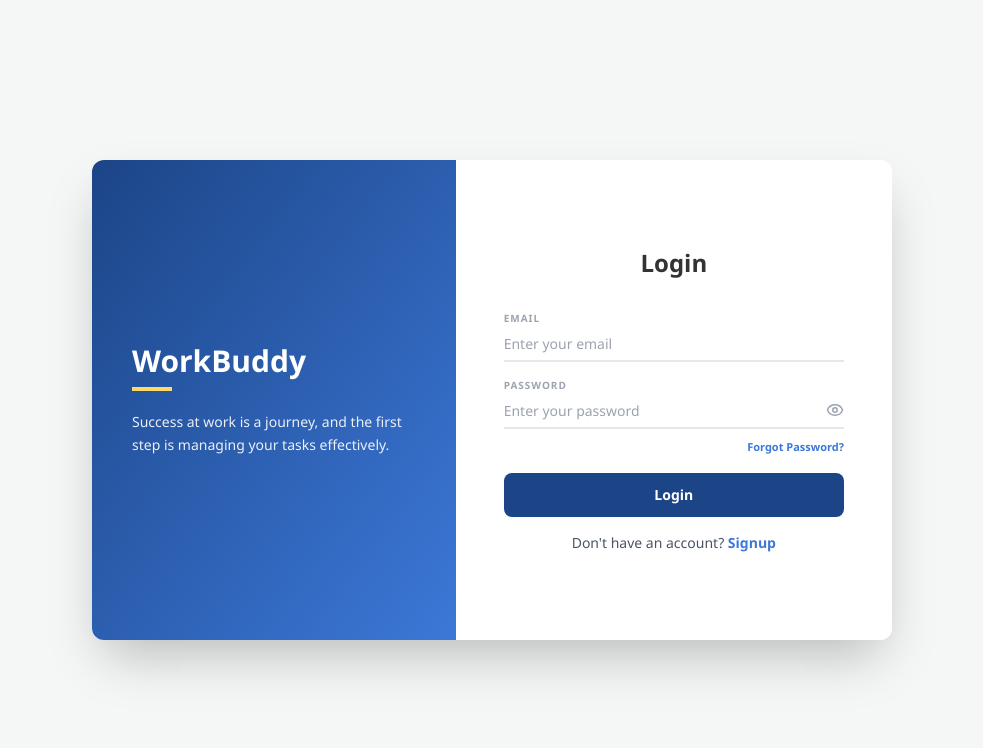
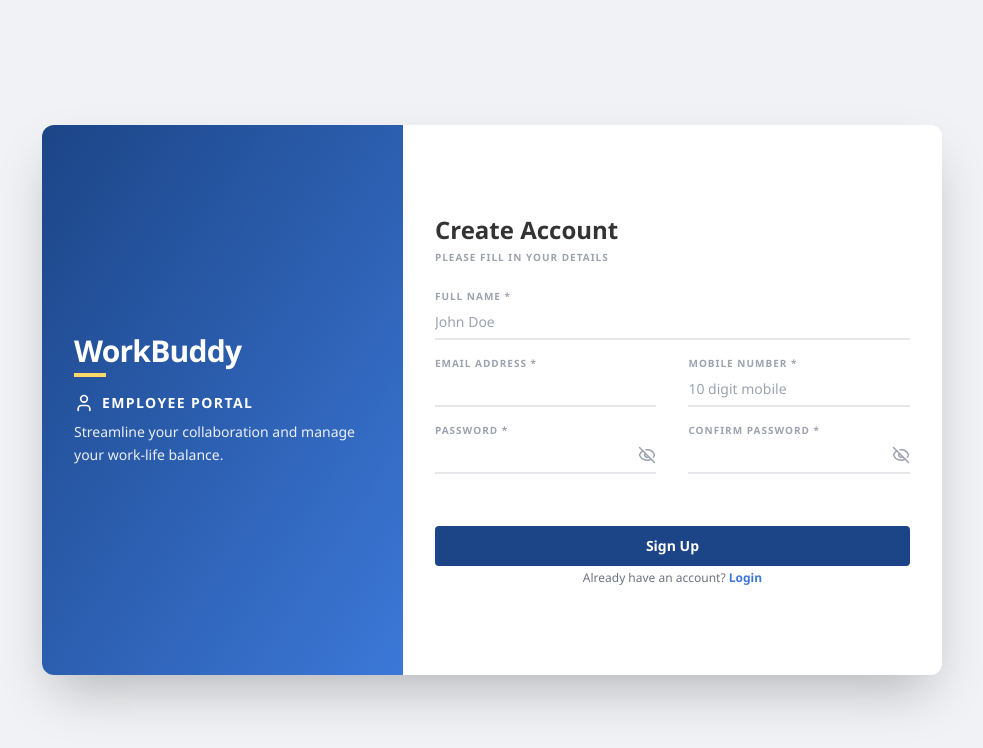
Before and after one commit to imakashy00/emp-management-portal, a React (Create React App) app in the folder reactapp/: page /register-manager in a window 1280 px wide. Before the commit this address led to /login. Shown: the top 748 px of the page, without its empty margins (148-1131 px from the left). Built offline with nearby package versions, Linux system fonts and the light colour scheme; no server answers.

Commit message:
try using same signup form

```diff
--- /dev/null
+++ b/reactapp/src/Components/ManagerInvitation.jsx
@@ -0,0 +1,89 @@
+import React, { useState } from 'react';
+import axios from 'axios';
+import { Mail, Send } from 'lucide-react';
+import { toast } from 'react-toastify';
+import API from '../apiConfig'; // Ensure INVITE_MANAGER is defined here
+import Input from '../Components/Input';
+import Button from '../Components/Button';
+
+const ManagerInvitation = () => {
+    const [email, setEmail] = useState('');
+    const [loading, setLoading] = useState(false);
+
+    const handleSubmit = async (e) => {
+        e.preventDefault();
+
+        // Simple validation
+        if (!email) {
+            return toast.error("Please enter an email address");
+        }
+
+        setLoading(true);
+        try {
+            // Data to send to backend
+            const payload = { email };
+
+            // Hitting the /invite-manager route
+            // If API.INVITE_MANAGER is not defined, replace with '/api/invite-manager'
+            await axios.post(API.INVITE_MANAGER, payload);
+
+            toast.success("Invitation sent to manager successfully!");
+            setEmail(''); // Reset form
+        } catch (err) {
+            const errorMsg = err.response?.data?.message || "Failed to send invitation";
+            toast.error(errorMsg);
+        } finally {
+            setLoading(false);
+        }
+    };
+
+    return (
+        <div className="flex-1 flex items-center justify-center p-6 bg-[#fff]">
+            <div className="w-full max-w-[500px] bg-white rounded-2xl shadow-xl overflow-hidden border border-gray-100">
+
+                {/* Professional Header */}
+                <div className="bg-[#1C4587] p-6 text-center">
+                    <h2 className="text-xl font-bold text-white uppercase tracking-widest">
+                        Invite New Manager
+                    </h2>
+                    <div className="w-12 h-1 bg-[#FFD966] mx-auto mt-2 rounded-full"></div>
+                    <p className="text-blue-100 text-[10px] mt-3 uppercase tracking-tighter opacity-80">
+                        Enter the manager's email to grant them system access
+                    </p>
+                </div>
+
+                <form onSubmit={handleSubmit} className="p-8 space-y-6">
+                    <div className="group">
+                        <Input
+                            label="Manager Email Address"
+                            name="email"
+                            type="email"
+                            placeholder="e.g. manager@company.com"
+                            required
+                            icon={Mail}
+                            value={email}
+                            onChange={(e) => setEmail(e.target.value)}
+                        />
+                    </div>
+
+                    <div className="pt-2">
+                        <Button
+                            type="submit"
+                            loading={loading}
+                            className="flex items-center justify-center gap-2"
+                        >
+                            <Send size={18} />
+                            <span>Send Invitation Link</span>
+                        </Button>
+                    </div>
+
+                    <p className="text-center text-[10px] text-gray-400 italic">
+                        Managers will receive a registration link via this email.
+                    </p>
+                </form>
+            </div>
+        </div>
+    );
+};
+
+export default ManagerInvitation;
--- a/reactapp/src/Components/Signup.jsx
+++ b/reactapp/src/Components/Signup.jsx
@@ -1,10 +1,10 @@
+
 import React, { useState } from 'react';
 import { useNavigate, useSearchParams } from 'react-router-dom';
 import { useSignup } from '../hooks/useSignup';
 import Input from './Input';
 import Button from './Button';
-import { Eye, EyeOff } from 'lucide-react'
-
+import { Eye, EyeOff, ShieldCheck, User } from 'lucide-react';
 
 const Signup = () => {
   const navigate = useNavigate();
@@ -12,59 +12,81 @@ const Signup = () => {
   const token = searchParams.get('token');
   const inviteEmail = searchParams.get('email');
 
+  // Passing token and inviteEmail to hook
   const { formData, errors, loading, handleInputChange, handleSubmit } = useSignup(token, inviteEmail, navigate);
 
   const [showPassword, setShowPassword] = useState(false);
   const [showConfirm, setShowConfirm] = useState(false);
+
+  // Determine if this is a Manager Registration
+  const isManagerInvited = !!token;
 
   return (
     <div className="h-screen w-screen flex items-center justify-center bg-[#f0f2f5] overflow-hidden font-['Segoe_UI',sans-serif]">
       <div className="flex flex-col md:flex-row w-full max-w-[900px] h-auto md:h-[550px] bg-white rounded-xl overflow-hidden shadow-2xl mx-4">
 
         {/* Left Side: Branding */}
-        <div className="flex-1 bg-gradient-to-br from-[#1C4587] to-[#3C78D8] text-white p-8 flex flex-col justify-center">
+        <div className={`flex-1 ${isManagerInvited ? 'bg-gradient-to-br from-[#1C4587] to-[#0d2347]' : 'bg-gradient-to-br from-[#1C4587] to-[#3C78D8]'} text-white p-8 flex flex-col justify-center transition-colors duration-500`}>
           <h1 className="text-3xl font-bold mb-1 tracking-tight">WorkBuddy</h1>
           <div className="w-8 h-1 bg-[#FFD966] mb-4"></div>
+
+          <div className="flex items-center gap-2 mb-2">
+            {isManagerInvited ? <ShieldCheck size={20} className="text-[#FFD966]" /> : <User size={20} />}
+            <p className="text-sm font-bold uppercase tracking-widest">
+              {isManagerInvited ? "Manager Portal" : "Employee Portal"}
+            </p>
+          </div>
+
           <p className="text-sm leading-relaxed opacity-90">
-            {token ? "Manager Authorization Protocol" : "Streamline your collaboration today."}
+            {isManagerInvited
+              ? "Complete your secure registration to start managing your team's requests."
+              : "Streamline your collaboration and manage your work-life balance."}
           </p>
         </div>
 
         {/* Right Side: Form */}
         <div className="flex-[1.6] p-8 flex flex-col justify-center bg-white">
-          <h2 className="text-2xl font-bold text-center mb-6 text-[#333]">
-            {token ? "Complete Registration" : "Create Account"}
+          <h2 className="text-2xl font-bold text-[#333] mb-1">
+            {isManagerInvited ? "Manager Setup" : "Create Account"}
           </h2>
+          <p className="text-[10px] text-gray-400 mb-6 uppercase tracking-widest font-bold">
+            {isManagerInvited ? `Invited: ${inviteEmail}` : "Please fill in your details"}
+          </p>
 
           <form onSubmit={handleSubmit} className="space-y-1">
             <div className="grid grid-cols-1 md:grid-cols-2 gap-x-8 gap-y-4">
 
               <Input
-                label="User Name"
+                label="Full Name"
                 name="userName"
                 required
                 containerClass="md:col-span-2"
                 error={errors.userName}
+                value={formData.userName}
                 onChange={handleInputChange}
+                placeholder="John Doe"
               />
 
               <Input
-                label="Email"
+                label="Email Address"
                 name="email"
                 required
-                value={formData.email}
-                disabled={!!inviteEmail}
+                value={formData.email} // Auto-filled from URL if manager
+                disabled={isManagerInvited} // Locked if manager
                 error={errors.email}
                 onChange={handleInputChange}
+                className={isManagerInvited ? "bg-gray-50 text-gray-500" : ""}
               />
 
               <Input
-                label="Mobile"
+                label="Mobile Number"
                 name="mobile"
                 type="number"
                 required
                 error={errors.mobile}
+                value={formData.mobile}
                 onChange={handleInputChange}
+                placeholder="10 digit mobile"
               />
 
               <Input
@@ -90,9 +112,14 @@ const Signup = () => {
               />
             </div>
 
-            <Button type="submit" loading={loading}>
-              {token ? "Verify & Register" : "Submit"}
-            </Button>
+            {/* Note: The 'token' is held in the useSignup hook's scope,
+                it doesn't need a visible input field as it's added to payload on submit */}
+
+            <div className="pt-4">
+              <Button type="submit" loading={loading}>
+                {isManagerInvited ? "Verify & Complete Setup" : "Sign Up"}
+              </Button>
+            </div>
 
             <p className="text-center mt-4 text-xs text-gray-500">
               Already have an account?{' '}
--- a/reactapp/src/ManagerComponents/EmployeeList.jsx
+++ b/reactapp/src/ManagerComponents/EmployeeList.jsx
@@ -0,0 +1,9 @@
+import React from 'react'
+
+function EmployeeList() {
+  return (
+    <div>EmployeeList</div>
+  )
+}
+
+export default EmployeeList
--- a/reactapp/src/Pages/Home.jsx
+++ b/reactapp/src/Pages/Home.jsx
@@ -1,7 +1,11 @@
 import React from 'react';
 import WelcomeCard from './NewComponents/Cards/WelcomeCard';
+import { useOutletContext } from 'react-router-dom'; // 1. Import this hook
 
-const Home = ({ userName }) => (
+
+const Home = () => {
+  const { userName, role } = useOutletContext();
+  return (
     <div>
       <div className="mb-4">
         <h3 className="text-xl font-bold text-gray-800 tracking-tight">Welcome, {userName}!</h3>
@@ -12,5 +16,7 @@ const Home = ({ userName }) => (
       <WelcomeCard userName={userName} />
     </div>
   );
+}
+
 
 export default Home;
--- a/reactapp/src/Pages/NewComponents/Cards/WelcomeCard.jsx
+++ b/reactapp/src/Pages/NewComponents/Cards/WelcomeCard.jsx
@@ -1,4 +1,5 @@
 import React from 'react';
+import { useOutletContext } from 'react-router-dom'; // 1. Import this hook
 
 const WelcomeCard = ({ userName }) => (
   <div className="bg-white rounded-2xl p-12 shadow-[0_8px_30px_rgb(0,0,0,0.04)] border border-gray-100 flex flex-col items-center text-center">
--- a/reactapp/src/hooks/useSignup.js
+++ b/reactapp/src/hooks/useSignup.js
@@ -1,34 +1,69 @@
-import { useState } from 'react';
+import { useState, useEffect } from 'react';
 import axios from 'axios';
 import { toast } from 'react-toastify';
 import API from '../apiConfig';
 
 export const useSignup = (token, inviteEmail, navigate) => {
     const [formData, setFormData] = useState({
-        userName: '', email: inviteEmail || '', mobile: '', password: '', confirmPassword: ''
+        userName: '',
+        email: inviteEmail || '',
+        mobile: '',
+        password: '',
+        confirmPassword: ''
     });
     const [errors, setErrors] = useState({});
     const [loading, setLoading] = useState(false);
 
-    const validateField = (name, value) => {
+    // Sync email when inviteEmail changes
+    useEffect(() => {
+        if (inviteEmail) {
+            setFormData(prev => ({ ...prev, email: inviteEmail }));
+        }
+    }, [inviteEmail]);
+
+    const validateField = (name, value, currentFormData) => {
+        const dataToValidate = currentFormData || formData;
+
         switch (name) {
-            case 'userName': return !value ? "User Name is required" : "";
-            case 'email': return !/\S+@\S+\.\S+/.test(value) ? "Invalid email format" : "";
-            case 'mobile': return value.length !== 10 ? "Must be 10 digits" : "";
-            case 'password': return value.length < 6 ? "Min 6 characters required" : "";
-            case 'confirmPassword': return value !== formData.password ? "Passwords do not match" : "";
+            case 'userName':
+                return !value ? "Full Name is required" : "";
+            case 'email':
+                return !/\S+@\S+\.\S+/.test(value) ? "Invalid email format" : "";
+            case 'mobile':
+                return value.toString().length !== 10 ? "Must be 10 digits" : "";
+            case 'password':
+                return value.length < 6 ? "Min 6 characters required" : "";
+            case 'confirmPassword':
+                return value !== dataToValidate.password ? "Passwords do not match" : "";
             default: return "";
         }
     };
 
     const handleInputChange = (e) => {
         const { name, value } = e.target;
-        setFormData(prev => ({ ...prev, [name]: value }));
-        setErrors(prev => ({ ...prev, [name]: validateField(name, value) }));
+
+        setFormData(prev => {
+            const newState = { ...prev, [name]: value };
+
+            // Re-validate Confirm Password if Password changes
+            if (name === 'password') {
+                setErrors(errPrev => ({
+                    ...errPrev,
+                    password: validateField('password', value, newState),
+                    confirmPassword: validateField('confirmPassword', newState.confirmPassword, newState)
+                }));
+            } else {
+                setErrors(errPrev => ({ ...errPrev, [name]: validateField(name, value, newState) }));
+            }
+
+            return newState;
+        });
     };
 
     const handleSubmit = async (e) => {
         e.preventDefault();
+
+        // Final validation check
         const newErrors = {};
         Object.keys(formData).forEach(key => {
             const err = validateField(key, formData[key]);
@@ -43,10 +78,16 @@ export const useSignup = (token, inviteEmail, navigate) => {
         setLoading(true);
         try {
             const { confirmPassword, ...submitData } = formData;
-            const endpoint = token ? `${API.VERIFY_MANAGER}` : API.SIGNUP;
-            const payload = token ? { ...submitData, token } : submitData;
+
+            const endpoint = token ? API.VERIFY_MANAGER : API.SIGNUP;
+
+            const payload = token
+                ? { ...submitData, token }
+                : submitData;
+
             await axios.post(endpoint, payload);
-            toast.success(token ? "Manager Registered!" : "Account Created!");
+
+            toast.success(token ? "Manager setup complete! Please login." : "Account created successfully!");
             navigate('/login');
         } catch (err) {
             toast.error(err.response?.data?.message || "Registration failed");
```
Also changed, not shown: reactapp/src/config/routeConfig.js (+4 -3 lines), 1 other file (tests, documents, lock files or other folders). Lines whose indentation alone changed are shown as unchanged.
